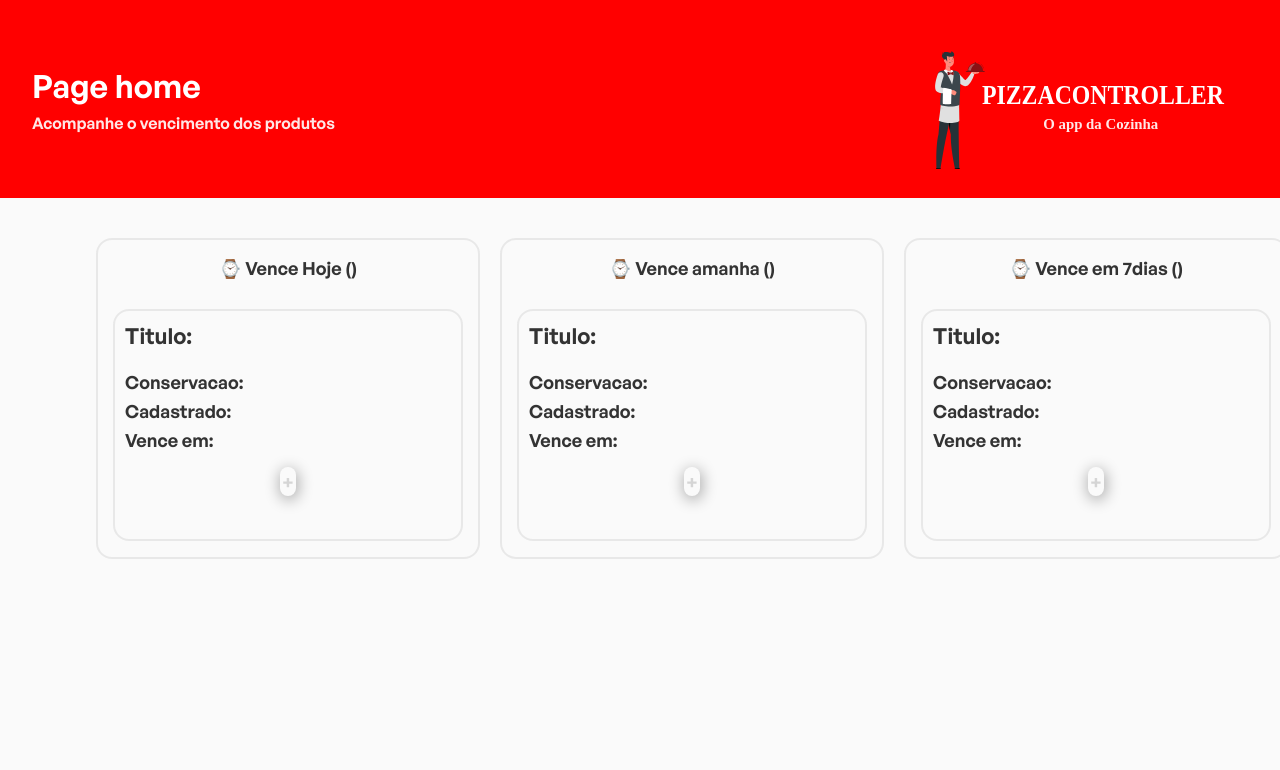
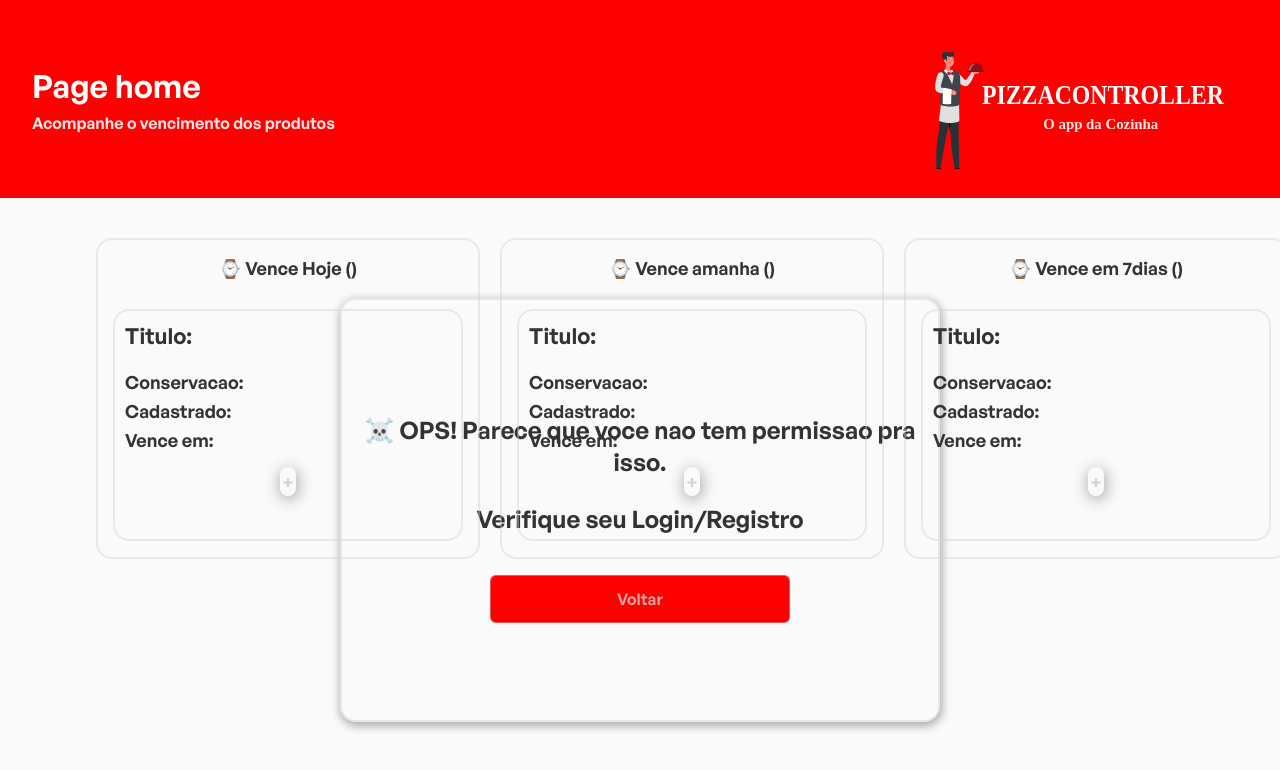
Before and after one commit to thiagoxporfirio/pizzacontroller, a React (Vite) app: page /products in a window 1280 px wide. Shown: the top 770 px of the page. Built offline with nearby package versions, Linux system fonts and the light colour scheme.

Commit message:
verifica se tem user, se nao retorna o compenente que nao tem ninguem.

```diff
--- a/src/pages/Products.tsx
+++ b/src/pages/Products.tsx
@@ -16,7 +16,7 @@ export function Products(){
         <GlobalStyles />
         <Header />
         <Container >
-            {/* {!usuarioid && <UserNotExists />} */}
+            {!usuarioid && <UserNotExists />}
             {<ComponentProducts />}
         </Container>
         </>
```
